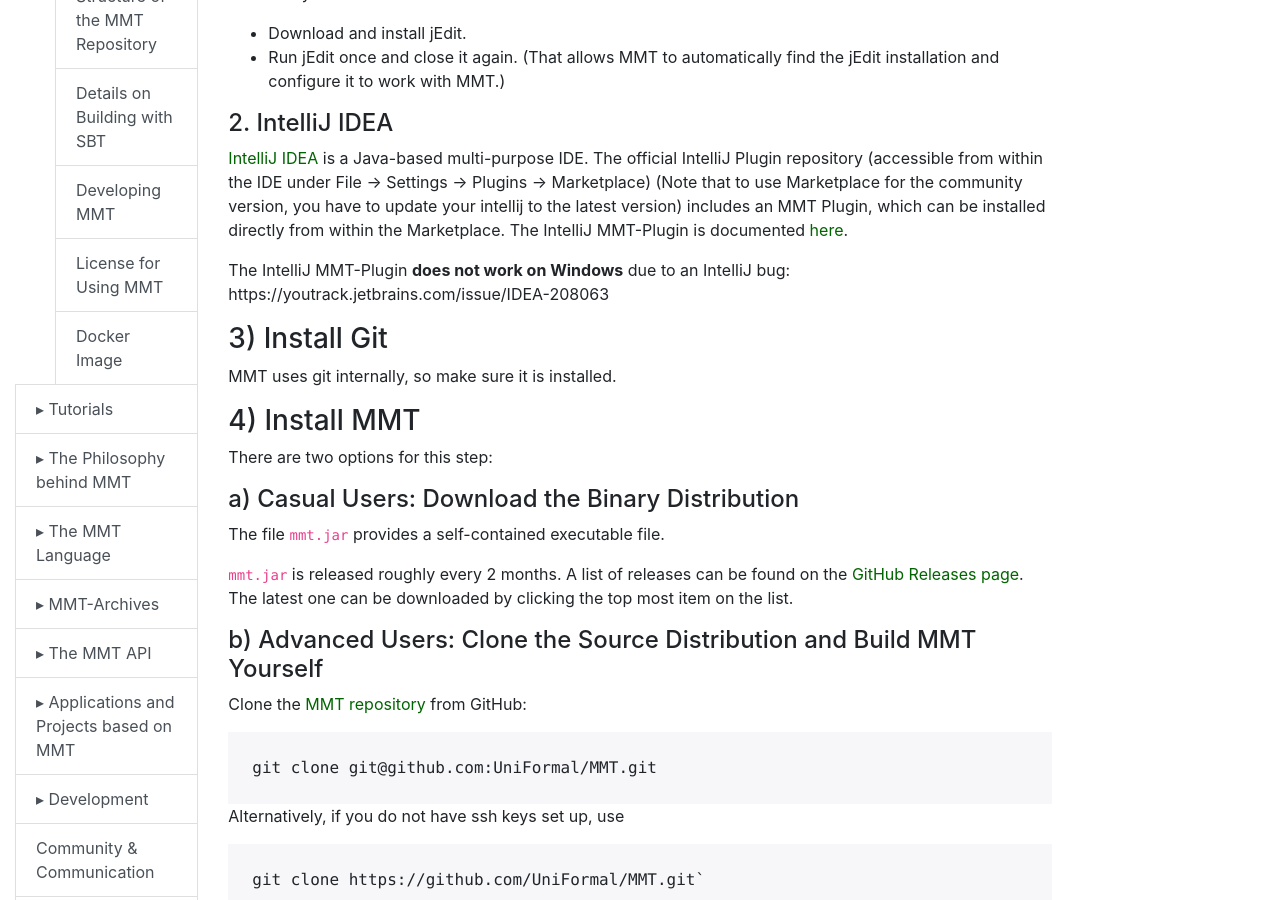
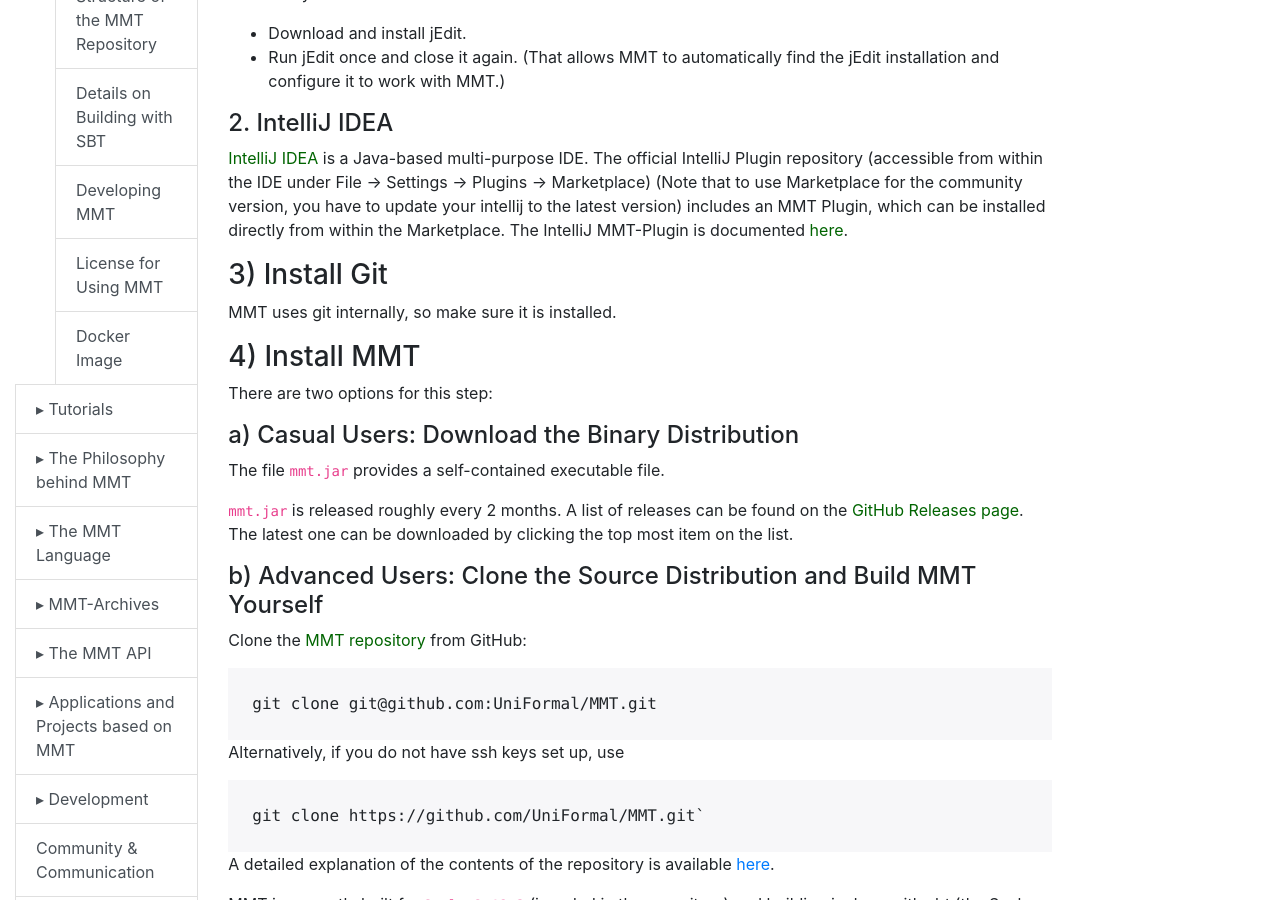
Before and after one commit to UniFormal/uniformal.github.io, a Jekyll site: the page built from doc/setup/index.md, in a window 1280 px wide and 900 px high, scrolled down 504 px. Built offline with Jekyll 4.4.1, drawn with Linux system fonts in a browser that asks for light colours.

Commit message:
Remove hint on lacking Windows support with IntelliJ plugin

```diff
--- a/doc/setup/index.md
+++ b/doc/setup/index.md
@@ -29,8 +29,6 @@
 #### 2. IntelliJ IDEA
 
 [IntelliJ IDEA](https://www.jetbrains.com/idea/) is a Java-based multi-purpose IDE. The official IntelliJ Plugin repository (accessible from within the IDE under File -> Settings -> Plugins -> Marketplace) (Note that to use Marketplace for the community version, you have to update your intellij to the latest version) includes an MMT Plugin, which can be installed directly from within the Marketplace. The IntelliJ MMT-Plugin is documented [here](https://github.com/UniFormal/IntelliJ-MMT/blob/master/README.md).
-
-The IntelliJ MMT-Plugin **does not work on Windows** due to an IntelliJ bug: https://youtrack.jetbrains.com/issue/IDEA-208063
 
 ### 3) Install Git
 
```
